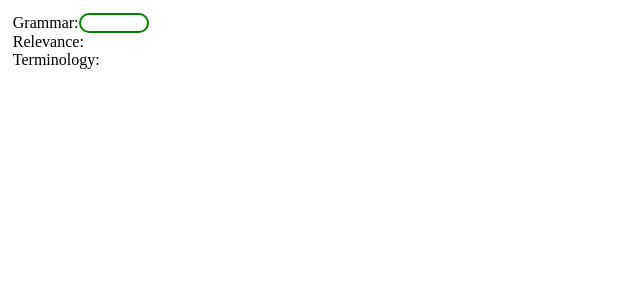
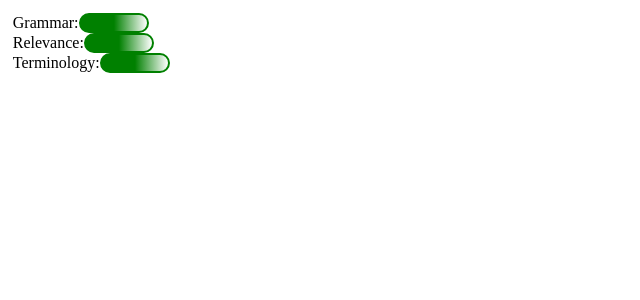
Before and after one commit to Unagimaki/test-bot-react, a React (Create React App) app: page / in a window 1280 px wide. Shown: the top 300 px of the page, without its empty margins (0-640 px from the left). Built offline with nearby package versions, Linux system fonts and the light colour scheme.

Commit message:
fix score style

```diff
--- a/src/App.css
+++ b/src/App.css
@@ -22,10 +22,25 @@ button {
   margin-right: 10px;
   align-items: center;
 }
+
 .line {
   width: 70px;
   height: 20px;
   border: 2px solid green;
   padding-left: 10px;
   border-radius: 10px;
+  background: linear-gradient(to right, transparent 50%, transparent 50%);
+  background-size: 0% 100%;
+  animation: fill 2s ease-out forwards;
 }
+
+@keyframes fill {
+  0% {
+    background: linear-gradient(to right, transparent 50%, transparent 50%);
+    background-size: 0% 100%;
+  }
+  100% {
+    background: linear-gradient(to right, green 50%, transparent 100%);
+    background-size: 100% 100%;
+  }
+}
--- a/src/App.js
+++ b/src/App.js
@@ -29,8 +29,8 @@ function App() {
     <div className="App">
       <ul className='ul'>
         <li>Grammar:  <br/> <div className='line'></div> </li>
-        <li>Relevance: </li>
-        <li>Terminology: </li>
+        <li>Relevance: <div className='line'></div></li>
+        <li>Terminology: <div className='line'></div></li>
       </ul>
     </div>
   );
```
